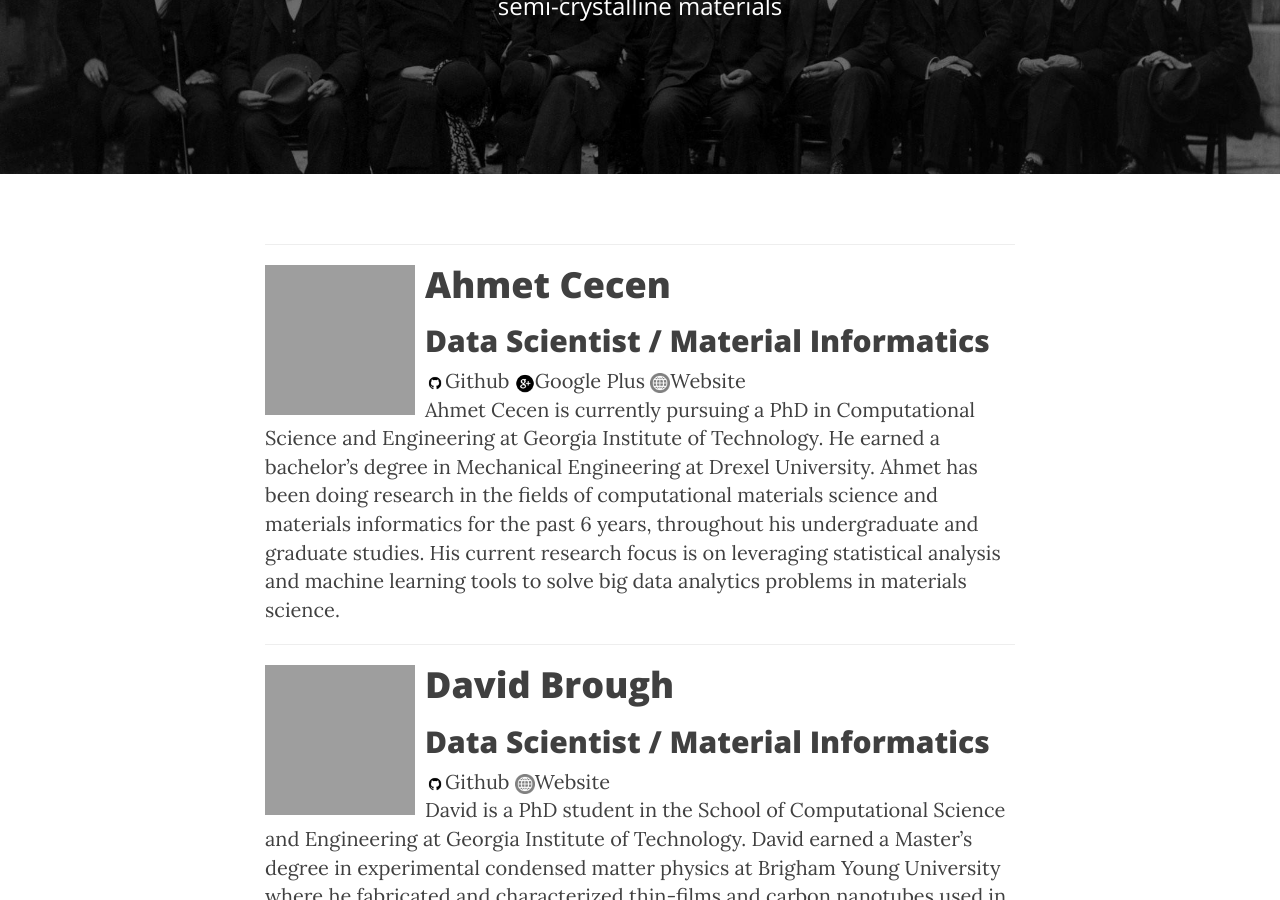
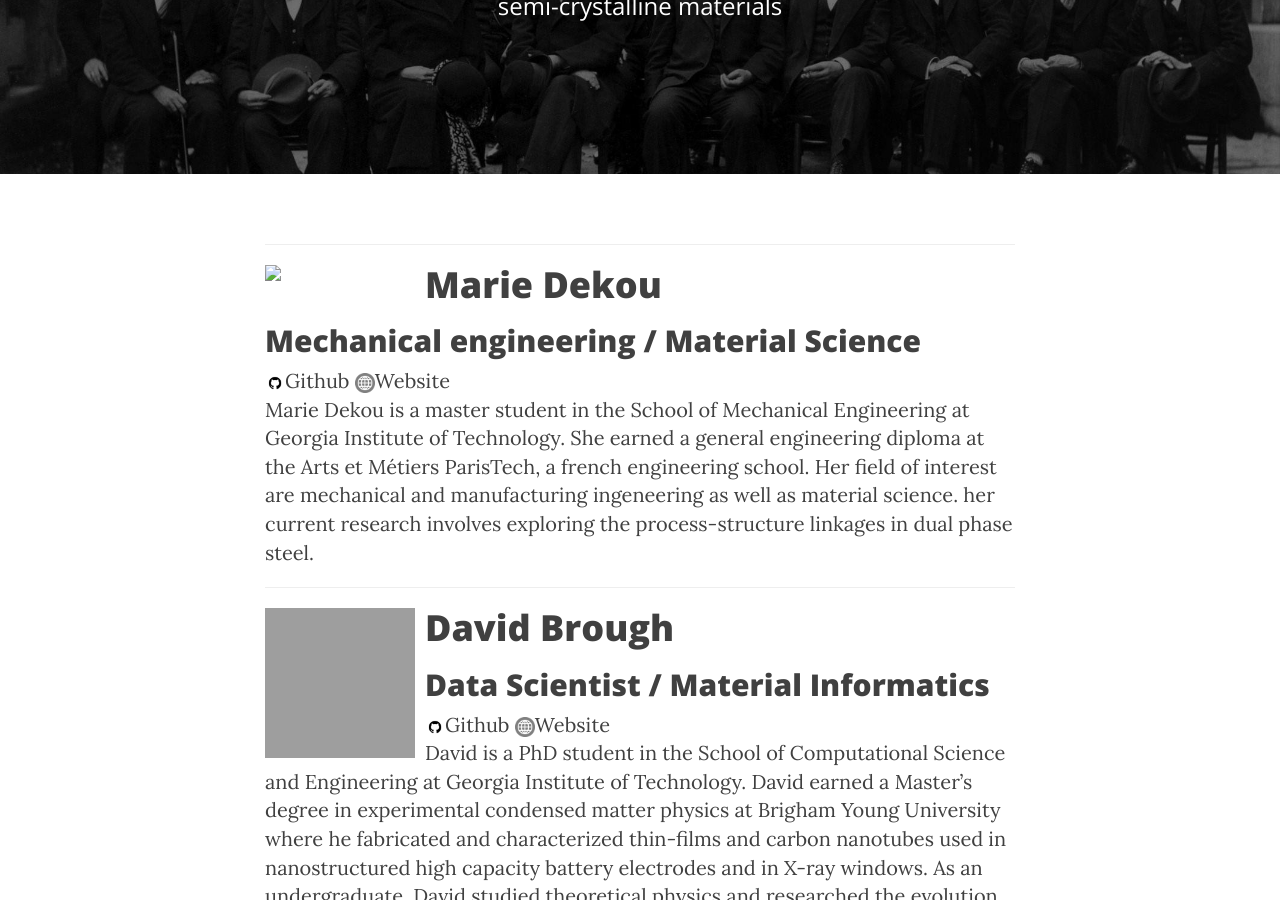
Before and after one commit to dmontesdocaz/MIC-polymers, a Jekyll site: the page built from members.html, in a window 1280 px wide and 900 px high, scrolled down 317 px. Built offline with Jekyll 4.4.1, drawn with Linux system fonts in a browser that asks for light colours; nearby versions of some CDN libraries; grey boxes are pictures that could not be loaded.

Commit message:
Update members.yml

```diff
--- a/_data/members.yml
+++ b/_data/members.yml
@@ -1,12 +1,11 @@
 # Members
 
-- name: Ahmet Cecen
-  role: Data Scientist / Material Informatics
-  img: https://avatars1.githubusercontent.com/u/7231251?v=3&s=460
-  github: ahmetcecen
-  gplus: https://plus.google.com/+AhmetCecen-GPlus
-  bio: Ahmet Cecen is currently pursuing a PhD in Computational Science and Engineering at Georgia Institute of Technology.  He earned a bachelor’s degree in Mechanical Engineering at Drexel University. Ahmet has been doing research in the fields of computational materials science and materials informatics for the past 6 years, throughout his undergraduate and graduate studies. His current research focus is on leveraging statistical analysis and machine learning tools to solve big data analytics problems in materials science.
-  url: http://ahmetcecen.github.io/
+- name: Marie Dekou
+  role: Mechanical engineering / Material Science
+  img: img/members/marie.jpg
+  github: mariedekou
+  bio:   Marie Dekou is a master student in the School of Mechanical Engineering at Georgia Institute of Technology. She earned a general engineering diploma  at the Arts et Métiers ParisTech, a french engineering school. Her field of interest are mechanical and manufacturing ingeneering as well as material science. her current research involves exploring the process-structure linkages in dual phase steel.
+  url: http://mariedekou.github.io
 
 - name: David Brough
   role: Data Scientist / Material Informatics
```
